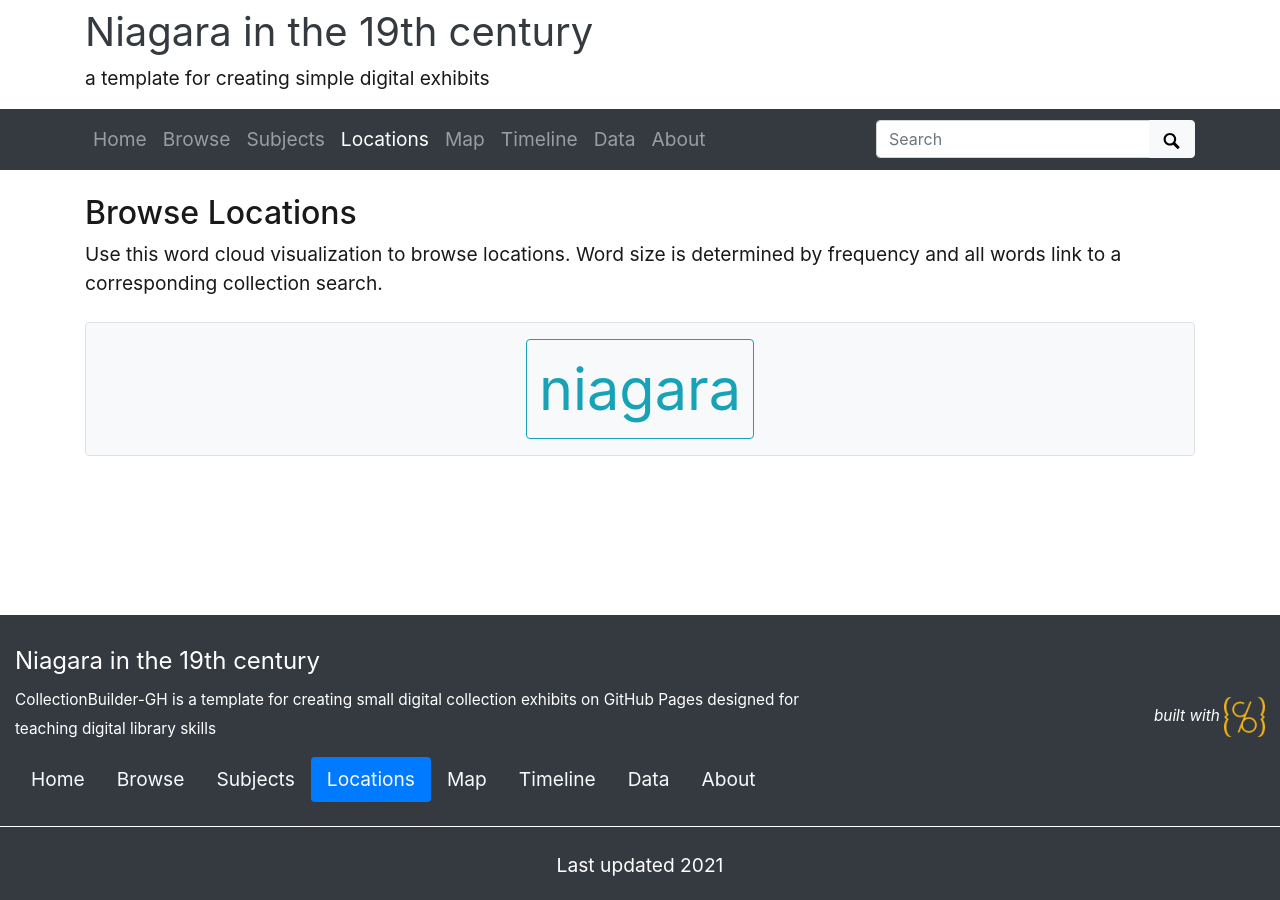
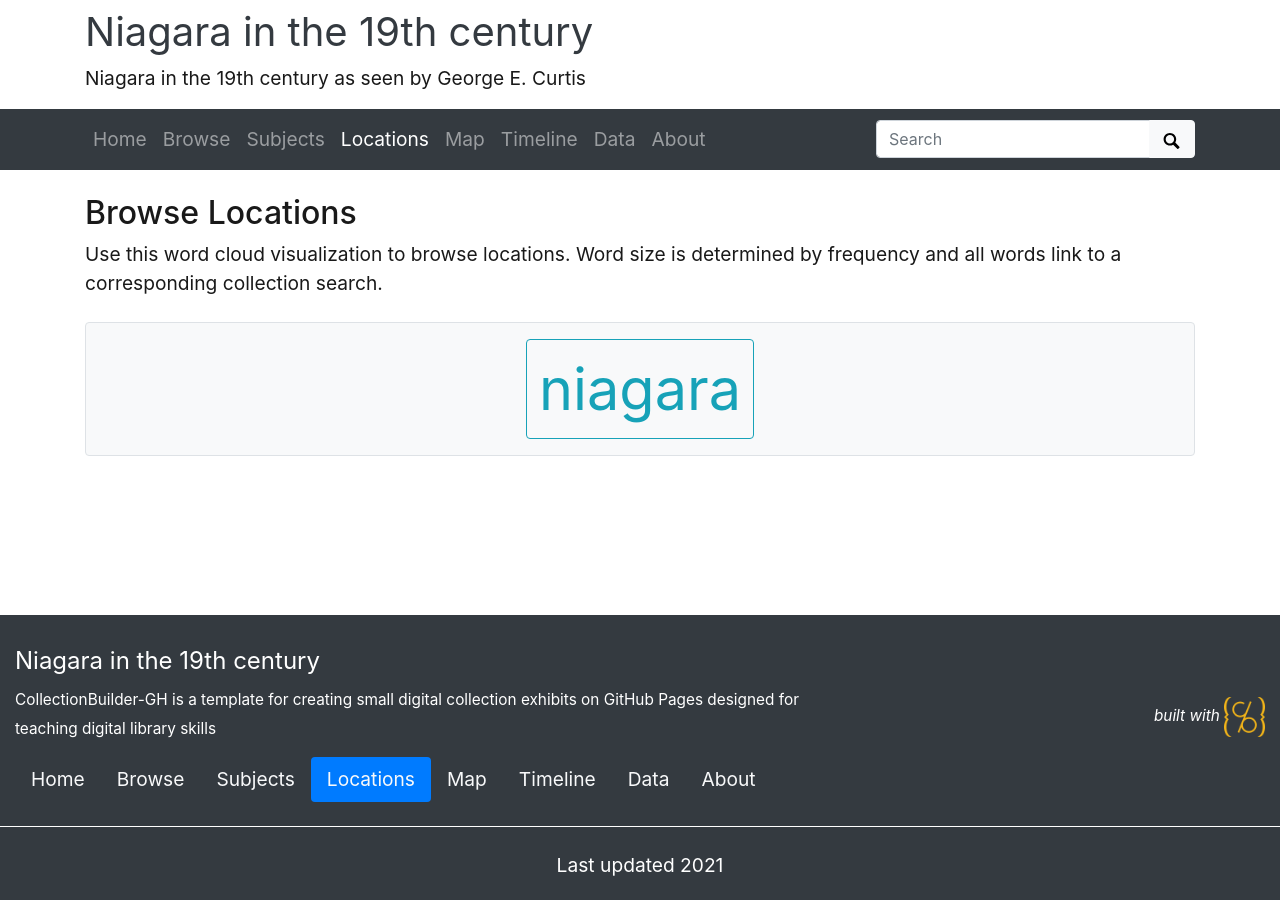
Before and after one commit to JingyueZ/history, a Jekyll site: the page built from pages/locations.md, in a window 1280 px wide. Built offline with Jekyll 4.4.1, drawn with Linux system fonts in a browser that asks for light colours.

Commit message:
Update _config.yml

```diff
--- a/_config.yml
+++ b/_config.yml
@@ -22,12 +22,12 @@
 # title of site appears in banner
 title: Niagara in the 19th century
 # tagline, a short phrase that will appear throughout the site in the top banner
-tagline: a template for creating simple digital exhibits
+tagline: Niagara in the 19th century as seen by George E. Curtis
 # description appears in meta tags and other locations
 # this description might appear in search result lists, keep around 160 characters max
 description: "CollectionBuilder-GH is a template for creating small digital collection exhibits on GitHub Pages designed for teaching digital library skills"
 # creator of the digital collection, to appear in meta tags; we typically use our GitHub usernames but feel free to just use your name
-author: JingyyueZ
+author: JingyyueZ,  Yufei Wang, Ke Shi, Leyao Chen
 
 ##########
 # COLLECTION SETTINGS
```
